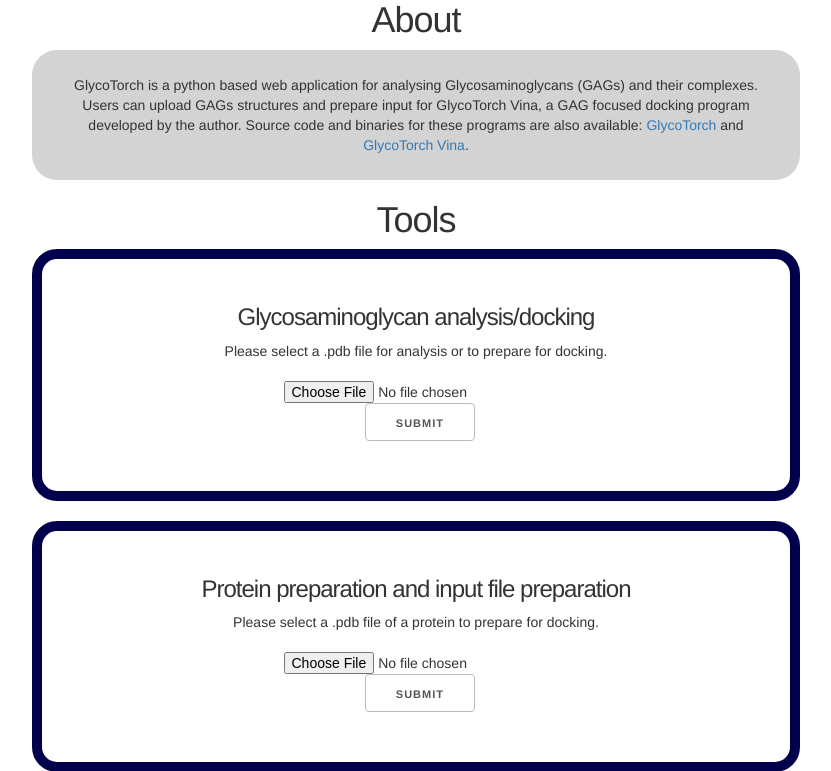
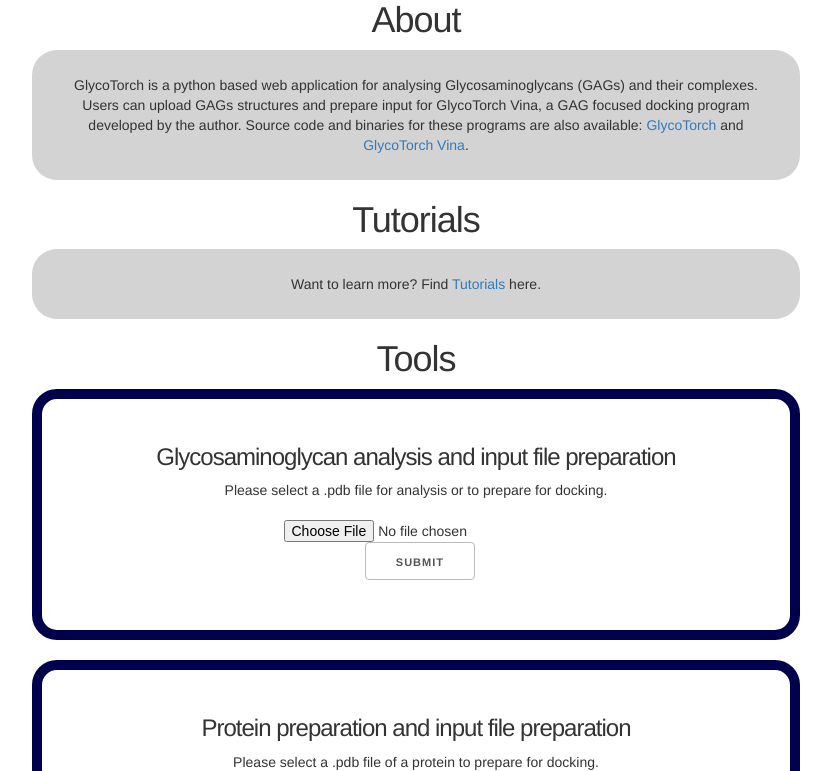
Before and after one commit to EricBoittier/GlycoTorch_Online, a Flask app: page / in a window 1280 px wide. Shown: the part 246-1017 px from the top of the page, without its empty margins (224-1055 px from the left). Run offline with Flask 2, Linux system fonts and the light colour scheme; some libraries are stand-ins or nearby versions.

Commit message:
Update index.html

```diff
--- a/templates/index.html
+++ b/templates/index.html
@@ -66,10 +66,19 @@
     }
 
     .grey {
-
                 margin-left: 20%;
                 margin-right: 20%;
                 background-color: #D3D3D3;
+                /*border: 3px solid #cc0000;
+                border-width: 10px;*/
+                padding: 25px;
+                border-radius: 25px;
+    }
+
+    .gold {
+                margin-left: 20%;
+                margin-right: 20%;
+                background-color: #D4AF37;
                 /*border: 3px solid #cc0000;
                 border-width: 10px;*/
                 padding: 25px;
@@ -104,15 +113,21 @@
 
 </div>
 
+<h1> Tutorials </h1>
+<div class="grey">
+
+Want to learn more? Find <a href="https://github.com/EricBoittier/GlycoTorch"> Tutorials </a> here.
+
+</div>
+
+
 
 <h1> Tools </h1>
-
-
 
     <div class="boxed_blue">
 
 
-    <h3> Glycosaminoglycan analysis/docking </h3>
+    <h3> Glycosaminoglycan analysis and input file preparation </h3>
 
         <p1 padding: 0.2 em>
         Please select a .pdb file for analysis or to prepare for docking. <br>
```
